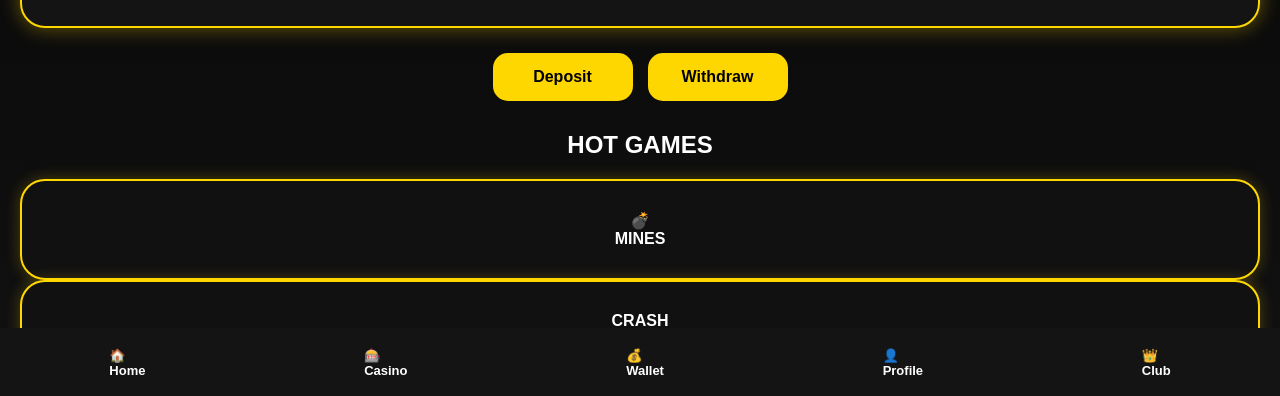
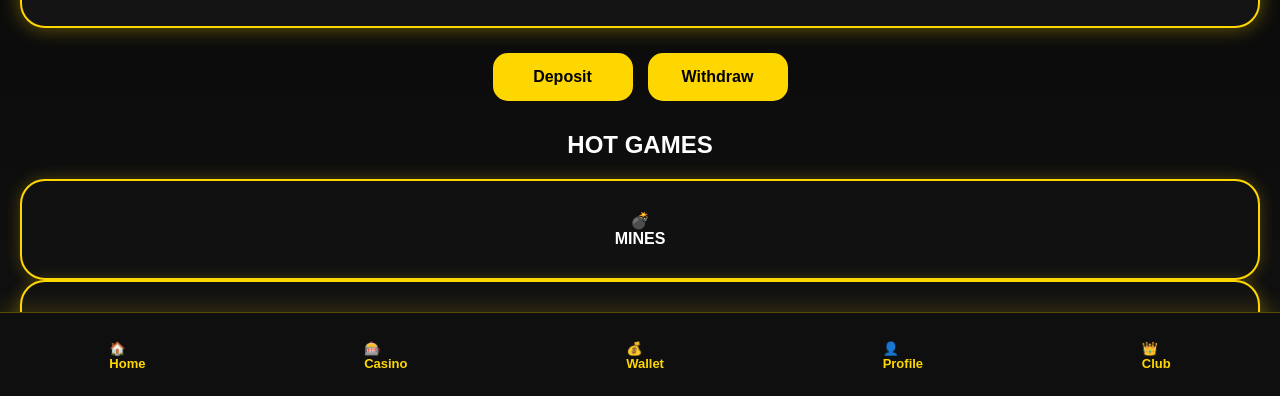
Before and after one commit to Usman84kgg/rocket-crown, a plain HTML site: page index.html in a window 1280 px wide. Shown: the part 402-798 px from the top of the page. Drawn offline with Linux system fonts and the light colour scheme.

Commit message:
Update style.css

```diff
--- a/style.css
+++ b/style.css
@@ -185,6 +185,41 @@ margin-bottom:30px;
 position:fixed;
 
 bottom:0;
+left:0;
+
+width:100%;
+height:85px;
+
+background:#0f0f0f;
+
+border-top:1px solid rgba(255,215,0,0.3);
+
+display:flex;
+
+justify-content:space-around;
+
+align-items:center;
+
+font-size:13px;
+
+font-weight:bold;
+
+box-shadow:0 -5px 20px rgba(255,215,0,0.15);
+
+}
+
+
+.bottom-menu div{
+
+color:#FFD700;
+
+cursor:pointer;
+
+}
+
+position:fixed;
+
+bottom:0;
 
 left:0;
 
```
